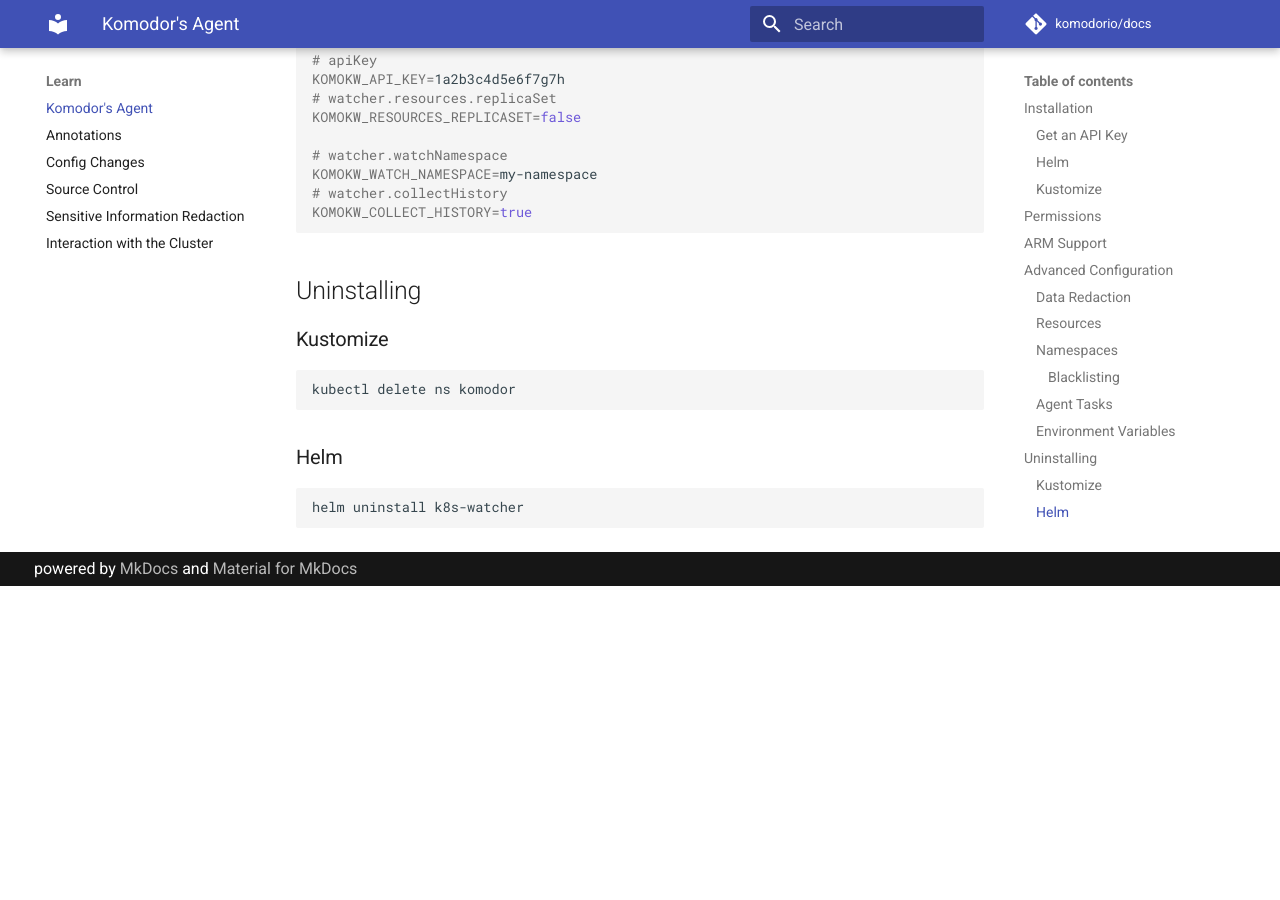
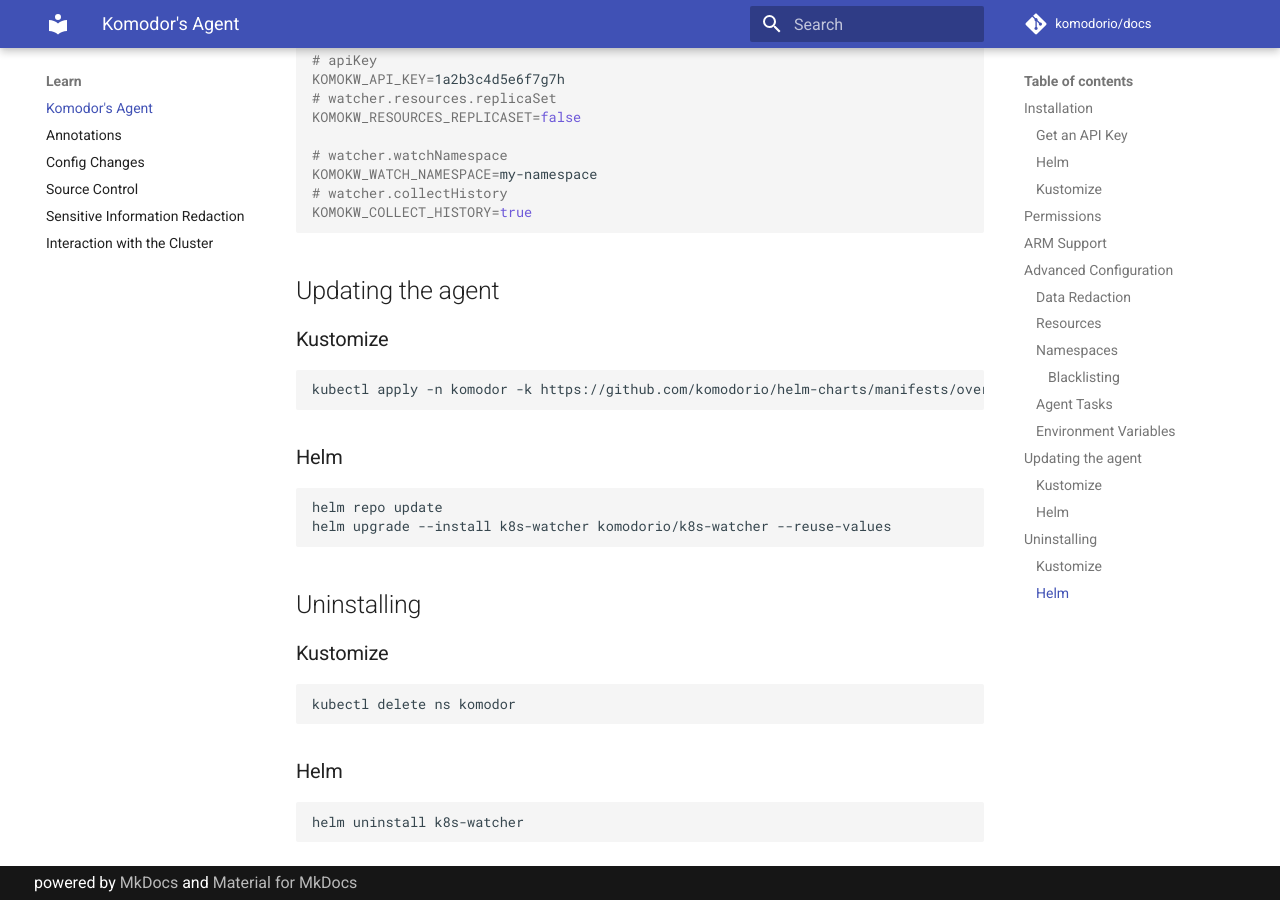
Before and after one commit to komodorio/docs, an MkDocs documentation site: the page built from docs/Learn/Komodor-Agent.md, in a window 1280 px wide and 900 px high, scrolled down 2708 px. Built offline with MkDocs 1.6.1 and Material for MkDocs 9.7.7, drawn with Linux system fonts in a browser that asks for light colours; comment, search, counter and statistics services are not loaded; before the commit the page ends 3294 px from its top, so only the background shows below that.

Commit message:
adding instructions on how to upgrade the agent

````diff
--- a/docs/Learn/Komodor-Agent.md
+++ b/docs/Learn/Komodor-Agent.md
@@ -94,7 +94,18 @@
 KOMOKW_COLLECT_HISTORY=true
 ```
 
+## Updating the agent
 
+### Kustomize
+```bash
+kubectl apply -n komodor -k https://github.com/komodorio/helm-charts/manifests/overlays/full/?ref=master
+```
+
+### Helm
+```bash
+helm repo update
+helm upgrade --install k8s-watcher komodorio/k8s-watcher --reuse-values
+```
 
 ## Uninstalling
 
````
